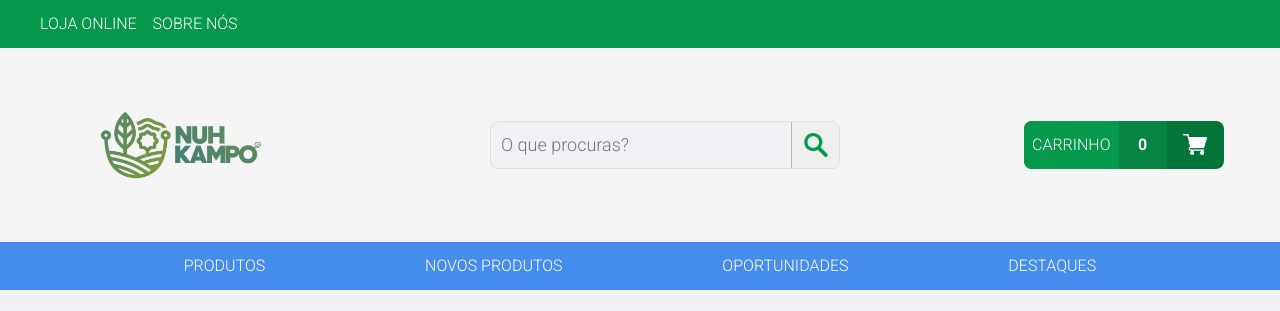
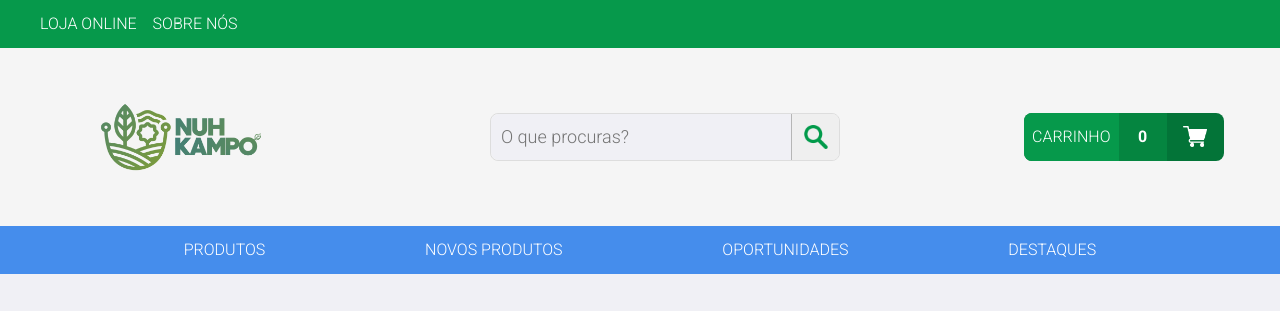
Before and after one commit to decadatech/Angolan-ecommerce, a PHP site: page / in a window 1280 px wide. Shown: the top 311 px of the page. Run offline with PHP 8.4, Linux system fonts and the light colour scheme.

Commit message:
Height adjust on navbar component

```diff
--- a/assets/styles/navbar.css
+++ b/assets/styles/navbar.css
@@ -21,7 +21,7 @@ nav .middle .wrapper {
   justify-content: space-between;
   align-items: center;
   flex-wrap: wrap;
-  margin: 16px auto;
+  margin: 8px auto;
 }
 
 nav .middle .wrapper img {
```
